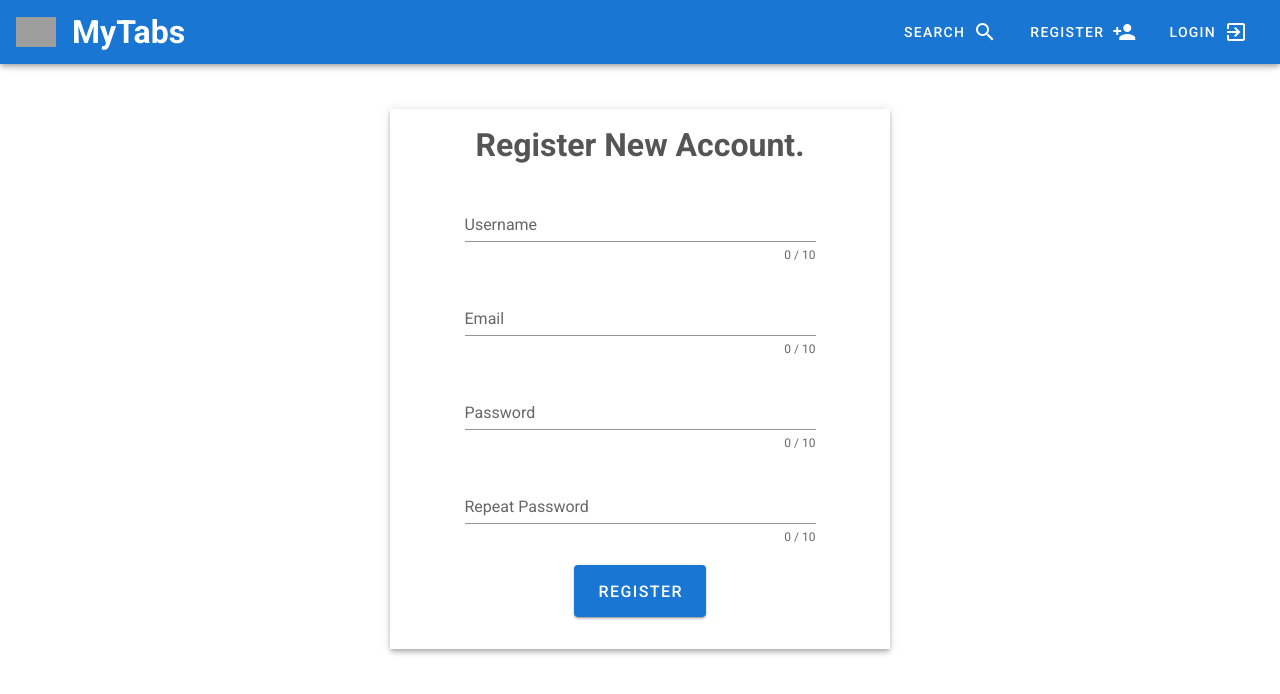
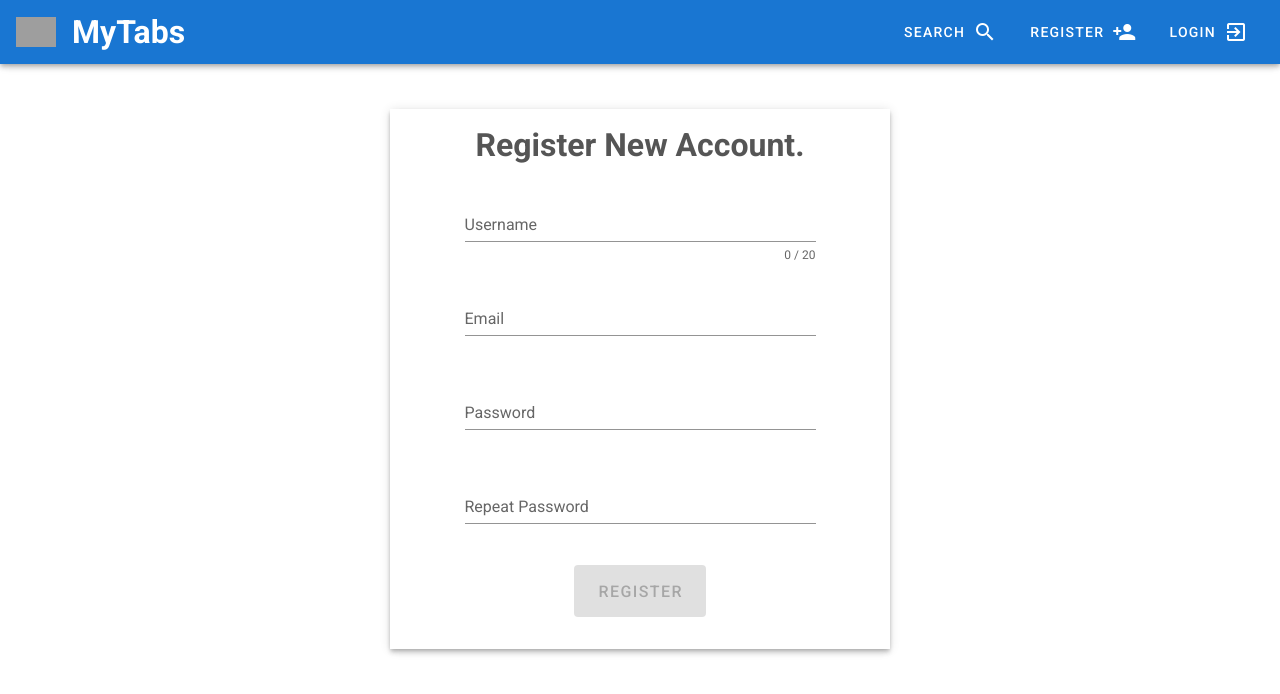
Before and after one commit to bartoszkruba/MyTabs, a Vue app in the folder frontend/: page /register in a window 1280 px wide. Shown: the top 694 px of the page. Built offline with nearby package versions, Linux system fonts and the light colour scheme; grey boxes are pictures that could not be loaded.

Commit message:
Imput validation for register form

```diff
--- a/frontend/src/views/Register.vue
+++ b/frontend/src/views/Register.vue
@@ -1,32 +1,32 @@
 <template>
-    <v-form v-model="valid" class="darkText mt-5 registerForm">
+    <v-form class="darkText mt-5 registerForm" ref="form">
         <v-container class="elevation-4" style="max-width: 500px">
             <v-row>
                 <v-col><h1 class="text-center">Register New Account.</h1></v-col>
             </v-row>
             <v-row justify="center">
                 <v-col cols="12" md="9">
-                    <v-text-field v-model="firstname" :rules="nameRules" :counter="10" label="Username" required/>
+                    <v-text-field v-model="username" :rules="usernameRules" :counter="20" label="Username" required/>
                 </v-col>
             </v-row>
             <v-row justify="center">
                 <v-col cols="12" md="9">
-                    <v-text-field v-model="firstname" :rules="nameRules" :counter="10" label="Email" required/>
+                    <v-text-field v-model="email" :rules="emailRules" label="Email" required/>
                 </v-col>
             </v-row>
             <v-row justify="center">
                 <v-col cols="12" md="9">
-                    <v-text-field v-model="firstname" :rules="nameRules" :counter="10" label="Password" required/>
+                    <v-text-field type="password" v-model="password" :rules="passwordRules" label="Password" required/>
                 </v-col>
             </v-row>
             <v-row justify="center">
                 <v-col cols="12" md="9">
-                    <v-text-field v-model="firstname" :rules="nameRules" :counter="10" label="Repeat Password"
-                                  required/>
+                    <v-text-field type="password" v-model="repeatPassword" :rules="repeatPasswordRules"
+                                  label="Repeat Password" required/>
                 </v-col>
             </v-row>
             <v-row class="mt-5 mb-5" justify="center">
-                <v-btn x-large color="primary">Register</v-btn>
+                <v-btn :disabled="!valid" x-large color="primary" v-on:click="register">Register</v-btn>
             </v-row>
         </v-container>
     </v-form>
@@ -35,10 +35,53 @@
 <script lang="ts">
     import Vue from 'vue';
     import Component from 'vue-class-component'
+    import {Prop} from 'vue-property-decorator'
 
     @Component({components: {}, name: "Register"})
     export default class Register extends Vue {
 
+        get valid() {
+            for (const rule of this.usernameRules) if (rule(this.username) != true) return false;
+            for (const rule of this.emailRules) if (rule(this.email) != true) return false;
+            for (const rule of this.passwordRules) if (rule(this.password) != true) return false;
+            for (const rule of this.repeatPasswordRules) if (rule(this.repeatPassword) != true) return false;
+            return true;
+        }
+
+        @Prop()
+        private username = ''
+
+        private usernameRules = [
+            v => !!v || "Field is required",
+            v => (!!v && v.length >= 4 && v.length <= 20) || 'Username must be between 4 and 20 characters longs',
+            v => (!!v && !v.includes(" ")) || "No spaces allowed"
+        ]
+        @Prop()
+        public email = ''
+        private emailRules = [
+            v => !!v || "Field is required",
+            v => /.+@.+\..+/.test(v) || "Invalid email",
+        ]
+        @Prop()
+        public password = ''
+        private passwordRules = [
+            v => !!v || "Field is required",
+            v => (!!v && !v.includes(" ")) || "No spaces allowed"
+        ]
+        @Prop()
+        public repeatPassword = ''
+        private repeatPasswordRules = [
+            v => !!v || "Field is required",
+            v => (!!v && !v.includes(" ")) || "No spaces allowed",
+            v => (v == this.password) || "Passwords do not matches"
+        ]
+
+        private register = async () => {
+            console.log(`Username: ${this.username}`)
+            console.log(`Email: ${this.email}`)
+            console.log(`Password: ${this.password}`)
+            console.log(`Repeat Password: ${this.repeatPassword}`)
+        }
     }
 </script>
 
--- a/frontend/tsconfig.json
+++ b/frontend/tsconfig.json
@@ -1,5 +1,6 @@
 {
   "compilerOptions": {
+    "strictPropertyInitialization": false,
     "target": "esnext",
     "module": "esnext",
     "strict": true,
```
